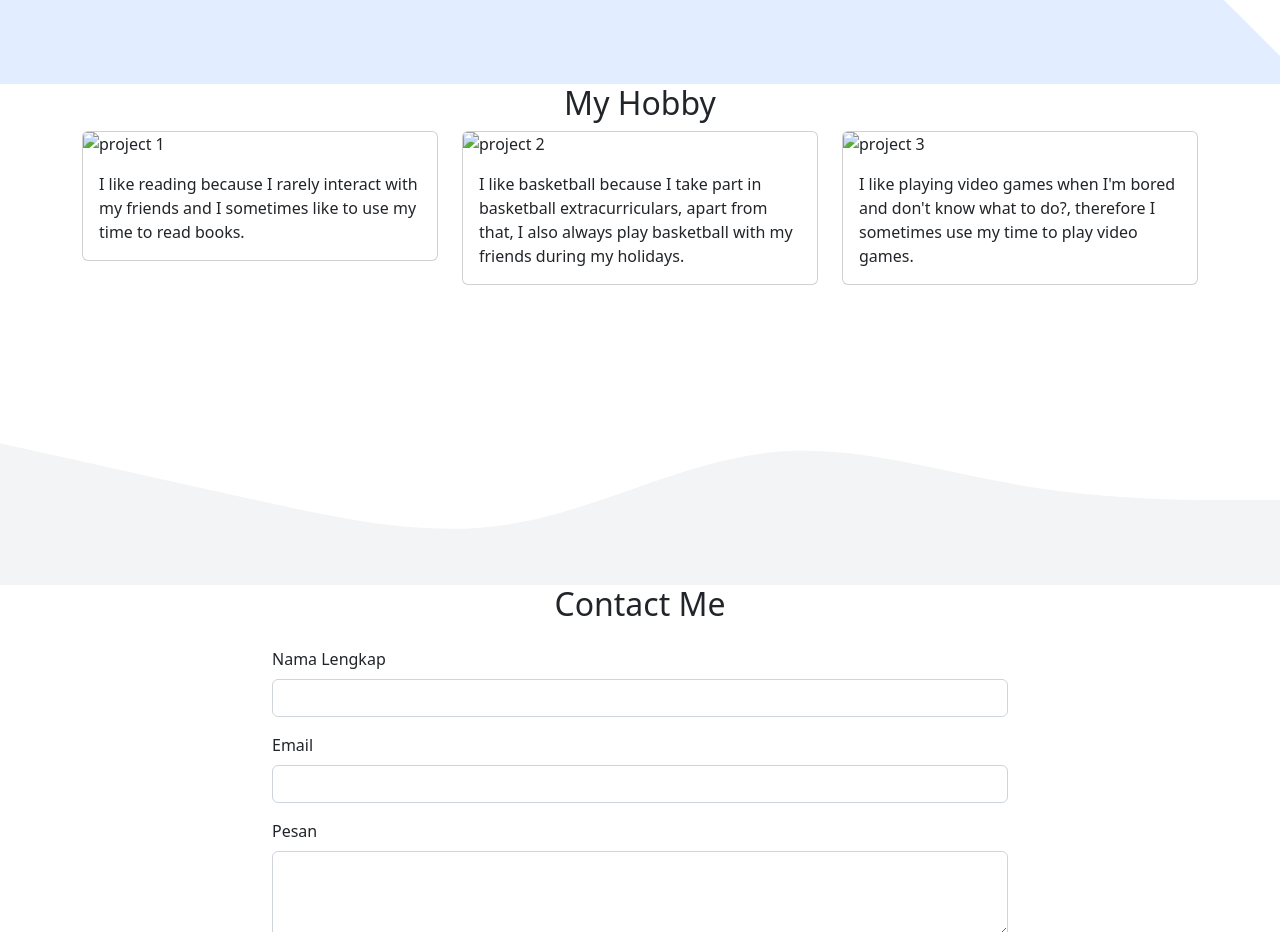
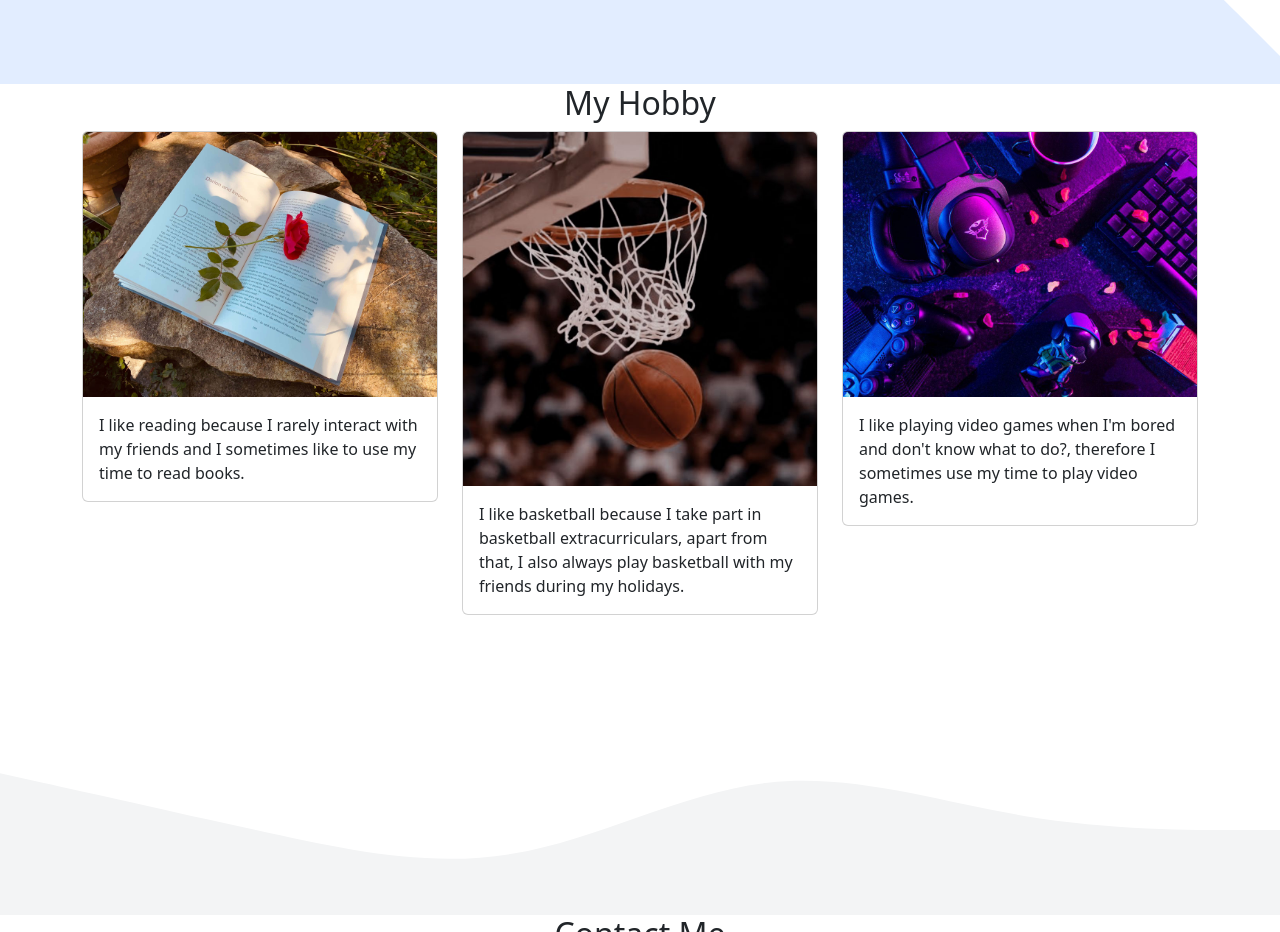
Before and after one commit to RahmaWijaya/Portofolio, a plain HTML site: page index.html in a window 1280 px wide. Shown: the part 1060-1992 px from the top of the page. Drawn offline with nearby package versions, Linux system fonts and the light colour scheme.

Commit message:
Update index.html

```diff
--- a/index.html
+++ b/index.html
@@ -79,7 +79,7 @@
         <div class="row">
           <div class="col-md-4 mb-3">
             <div class="card">
-              <img src="img/project/book.jpg" class="card-img-top" alt="project 1" />
+              <img src="book.jpg" class="card-img-top" alt="project 1" />
               <div class="card-body">
                 <p class="card-text">I like reading because I rarely interact with my friends and I sometimes like to use my time to read books.</p>
               </div>
@@ -87,7 +87,7 @@
           </div>
           <div class="col-md-4 mb-3">
             <div class="card">
-              <img src="img/project/basket.jpg" class="card-img-top" alt="project 2" />
+              <img src="basket.jpg" class="card-img-top" alt="project 2" />
               <div class="card-body">
                 <p class="card-text">I like basketball because I take part in basketball extracurriculars, apart from that, I also always play basketball with my friends during my holidays.</p>
               </div>
@@ -95,7 +95,7 @@
           </div>
           <div class="col-md-4 mb-3">
             <div class="card">
-              <img src="img/project/games.jpg" class="card-img-top" alt="project 3" />
+              <img src="games.jpg" class="card-img-top" alt="project 3" />
               <div class="card-body">
                 <p class="card-text">I like playing video games when I'm bored and don't know what to do?, therefore I sometimes use my time to play video games.</p>
               </div>
```
